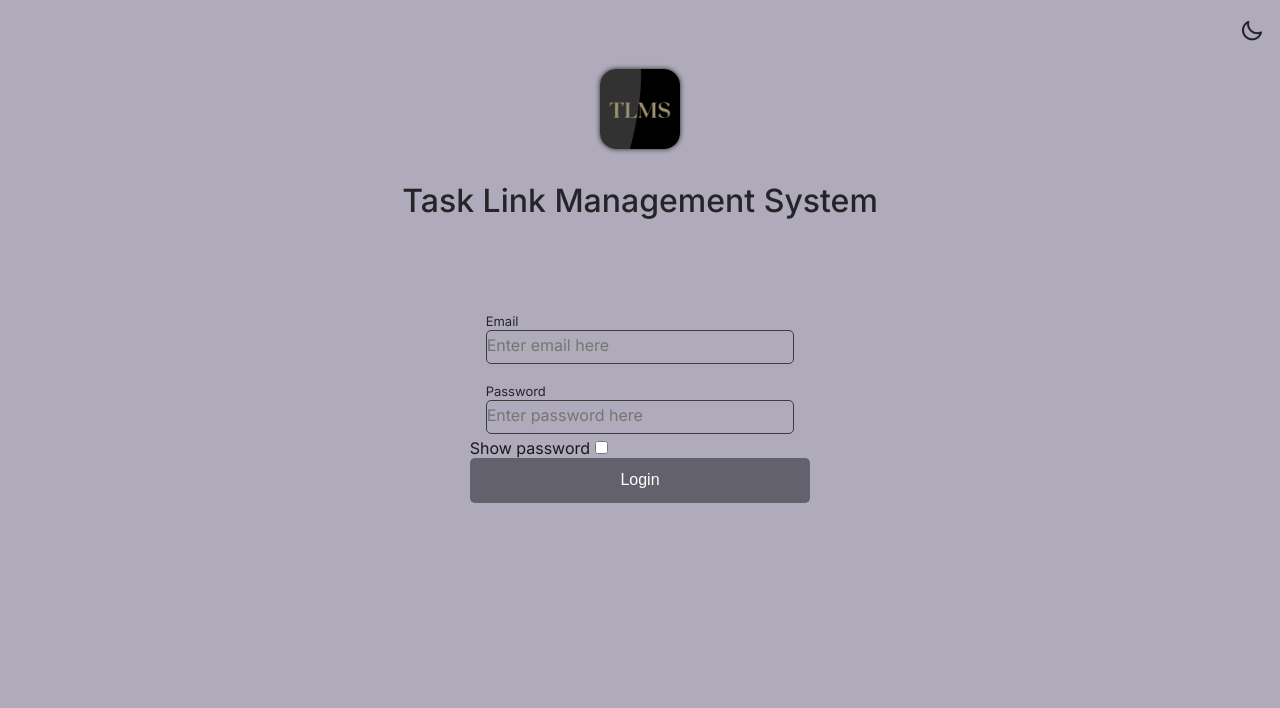
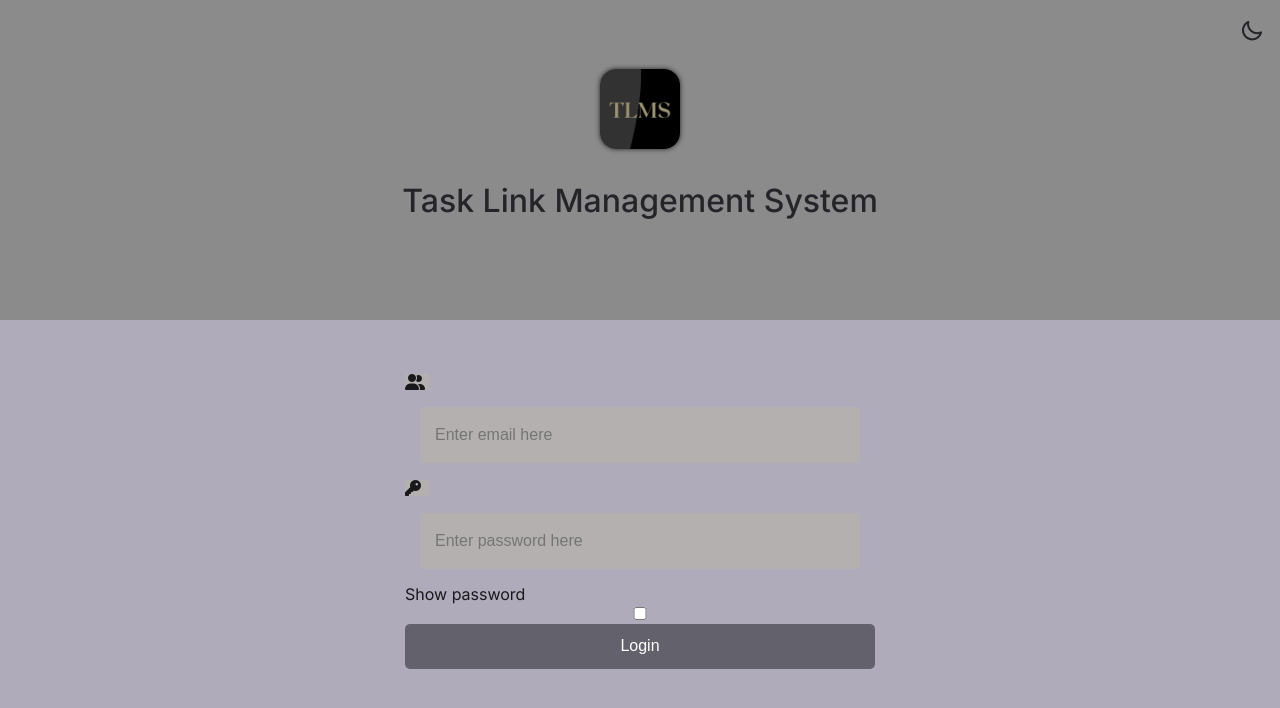
Before and after one commit to udaravidunuwan/PRJ_TLMS, a PHP site: page / in a window 1280 px wide. Shown: the top 708 px of the page. Run offline with PHP 8.4, Linux system fonts and the light colour scheme; some libraries are stand-ins or nearby versions.

Commit message:
last update

```diff
--- a/assets/css/index.css
+++ b/assets/css/index.css
@@ -155,7 +155,9 @@ h1, h2, h3 {
 
 /* HEADER */
 .header {
+    background: #8b8b8b;
     width: 100%;
+    height: 40%;
     position: absolute;
     top: 0;
     bottom: initial;
@@ -188,9 +190,9 @@ h1, h2, h3 {
 }
 
 /* MAIN */
-.main {
+/* .main {
 
-}
+} */
 
 /* LOGIN */
 .login__button{
@@ -217,16 +219,17 @@ h1, h2, h3 {
 
 .login__model_content {
     position: relative;
-    /* background-color: var(--container-color); */
+    background-color: var(--container-color);
     padding: 1.5rem;
     border-radius: .5rem;
 }
 
-.login__content {
-    /* background-color: var(--input-color); */
+/* .login__content {
+    background-color: rgb(180, 176, 176);
     border-radius: .5rem;
     padding: .75rem 1rem .25rem;
-}
+
+} */
 
 .login__label {
     font-size: var(--smaller-font-size);
@@ -234,18 +237,46 @@ h1, h2, h3 {
 }
 
 .login__input {
-    width: 100%;
+    /* width: 100%; */
     /* background-color: var(--input-color); */
-    background-color: transparent;
+    /* background-color: transparent;
+    width: 50vh;
+    height: 3rem;
     color: var(--text-color);
     font-family: var(--body-font);
     font-size: var(--noraml-font-size);
-    border: 1px solid var(--input-color);
-    border-radius: 5px;
-    outline: none;
-    padding: .25rem .5rem .5rem 0;
+    border: 1px solid var(--input-color); */
+    /* border: none; */
+    /* border-radius: 5px; */
+    /* outline: none;
+    padding: .25rem .5rem .5rem 0; */
+    background: rgb(180, 176, 176);
+    width: 55vh;
+    height: 3.5rem;
+    margin: 15px;
+    border-radius: 3px;
+    display: flex;
+    align-items: center;
+    max-height: 65px;
+    transition: max-height 0.5s;
+    padding-right: 2rem;
+    overflow: hidden;
 }
-
+input{
+    width: 100%;
+    background: transparent;
+    font-size: var(--noraml-font-size);
+    border: 0;
+    outline: 0;
+    padding: 18px 15px;
+}
+label{
+    margin-top: 5vh;
+    align-items: center;
+}
+.showPasswordLogin{
+    margin-top: -2vh;
+}
 .login-button {
     width: 100%;
     height: 45px;
@@ -258,3 +289,12 @@ h1, h2, h3 {
     color: #FFF;
     font-weight: var(--font-medium);
 }
+.login__form {
+    margin-top: 30vh;
+}
+.fa-solid{
+    background: rgb(180, 176, 176);
+    width: 5%;
+    margin-right: .5rem;
+
+}
--- a/index.html
+++ b/index.html
@@ -13,6 +13,8 @@
 
     <!-- FAVICON -->
     <link rel="icon" href="./assets/img/favicon_io/favicon.ico" type="image/x-icon">
+    <!-- fontawesome -->
+    <script src="https://kit.fontawesome.com/eb9529bc50.js" crossorigin="anonymous"></script>
 
     <title>TLMS</title>
 </head>
@@ -45,16 +47,19 @@
                                 <input type="hidden" id="actionLog" value="login" >
 
                                 <div class="login__content">
-                                    <label for="loginEmail" class="login__label">Email</label>
+                                    <!-- <label for="loginEmail" class="login__label">Email</label> -->
+                                    <i class="fa-solid fa-user-group"></i>
                                     <input id="emailLogin" name="loginEmail" type="email" class="login__input email"  placeholder="Enter email here" required>
                                 </div>
                                 <div class="login__content">
-                                    <label for="LoginPassword" class="login__label">Password</label>
-                                    <input id="passwordLogin" name="LoginPassword" type="password" class="login__input password"  placeholder="Enter password here" required>
+                                    <!-- <label for="LoginPassword" class="login__label">Password</label> -->
+                                    <i class="fa-solid fa-key"></i>
+                                   <input id="passwordLogin" name="LoginPassword" type="password" class="login__input password"  placeholder="Enter password here" required>
                                 </div>
-                                <div class="">
-                                    <label for="showPasswordLogin" class="">Show password</label>
-                                    <input type="checkbox" id="showPasswordLogin" class="">
+                                <div class="showpassword"><!--create a class called "showpassword"-->
+                                    <label for="showPasswordLogin" class="">Show password
+                                    <input type="checkbox" id="showPasswordLogin" class="showPasswordLogin">
+                                    </label>
                                 </div>
 
                             </div>
```
